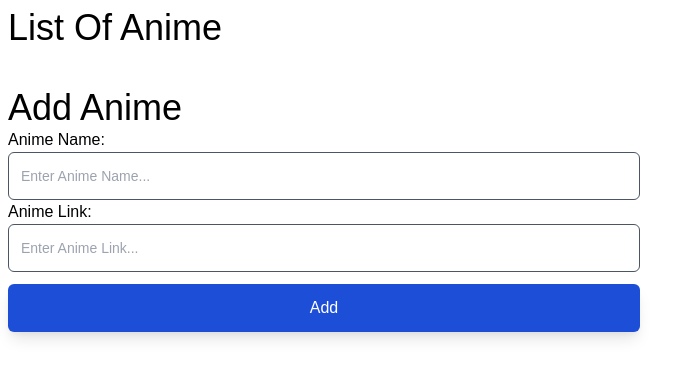
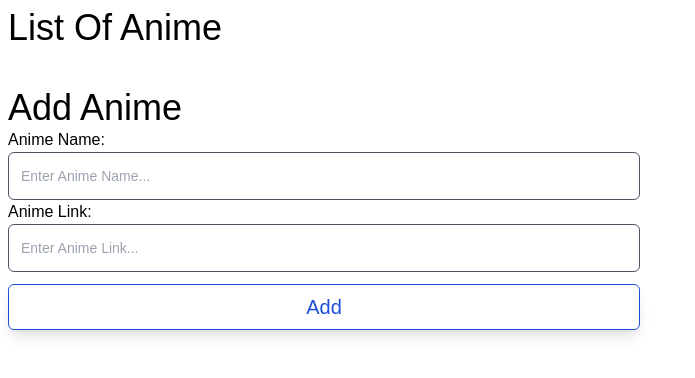
Before and after one commit to fschatbot/anime_list, a React (Create React App) app: page / in a window 1280 px wide. Shown: the top 378 px of the page, without its empty margins (0-695 px from the left). Built offline with nearby package versions, Linux system fonts and the light colour scheme.

Commit message:
Updated Css

```diff
--- a/src/index.css
+++ b/src/index.css
@@ -73,8 +73,9 @@
 		height: 3rem;
 	}
 	.AddAnimes button {
-		@apply p-3 text-white bg-blue-700 rounded-md shadow-lg mt-3 w-1/2
-		transition duration-200 ease-linear;
+		@apply p-2 border border-blue-700 text-blue-700 rounded-md shadow-lg mt-3 w-1/2 text-xl
+		transition duration-200 ease-linear
+		hover:text-white hover:bg-blue-700;
 	}
 
 	body {
```
